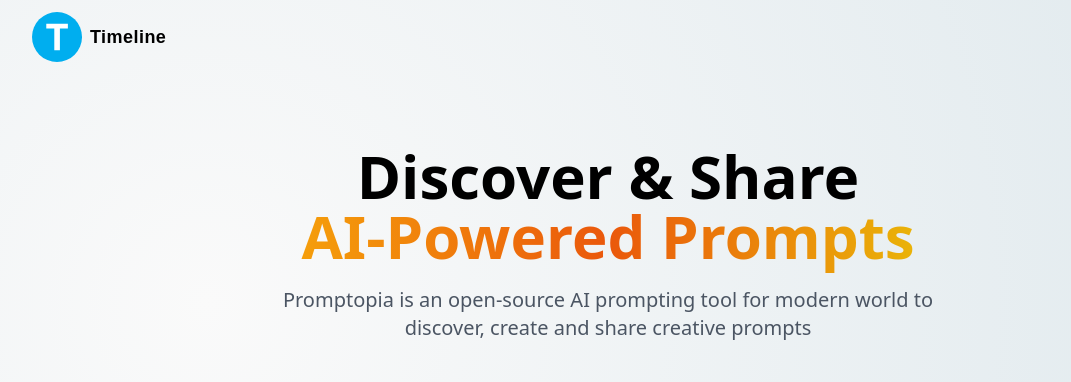
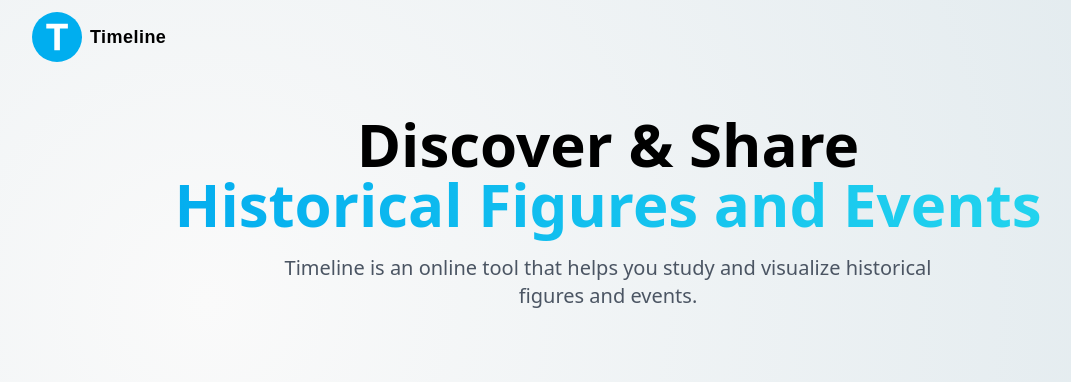
Before and after one commit to AlShandor/Timeline, a Next.js app: page / in a window 1280 px wide. Shown: the top 382 px of the page, without its empty margins (32-1103 px from the left). Built offline with nearby package versions, Linux system fonts and the light colour scheme.

Commit message:
Change text and colors on homepage

```diff
--- a/app/page.jsx
+++ b/app/page.jsx
@@ -6,11 +6,10 @@
             <h1 className='head_text text-center'>
                 Discover & Share
                 <br className='max-md:hidden' />
-                <span className='orange_gradient text-center'> AI-Powered Prompts</span>
+                <span className='blue_gradient text-center'> Historical Figures and Events</span>
             </h1>
             <p className='desc text-center'>
-                Promptopia is an open-source AI prompting tool for modern world to
-                discover, create and share creative prompts
+                Timeline is an online tool that helps you study and visualize historical figures and events.
             </p>
 
         </section>
--- a/components/Nav.jsx
+++ b/components/Nav.jsx
@@ -6,7 +6,7 @@
 
 const Nav = () => {
     return (
-        <nav className="flex-between w-full mb-16 pt-3">
+        <nav className="flex-between w-full mb-8 pt-3">
             <Link href="/" className="flex gap-2 flex-center">
                 <Image src="/assets/images/logo.svg" alt="timeline logo" width={50} height={50} className="object-contain" />
                 <p className="logo_text">Timeline</p>
--- a/styles/globals.css
+++ b/styles/globals.css
@@ -46,7 +46,7 @@
 }
 
 .blue_gradient {
-	@apply bg-gradient-to-r from-blue-600 to-cyan-600 bg-clip-text text-transparent;
+	@apply bg-gradient-to-r from-primary-blue to-cyan-400 bg-clip-text text-transparent;
 }
 
 .desc {
--- a/tailwind.config.js
+++ b/tailwind.config.js
@@ -13,6 +13,7 @@
 			},
 			colors: {
 				"primary-orange": "#FF5722",
+				"primary-blue": "#04AEEF",
 			},
 		},
 	},
```
